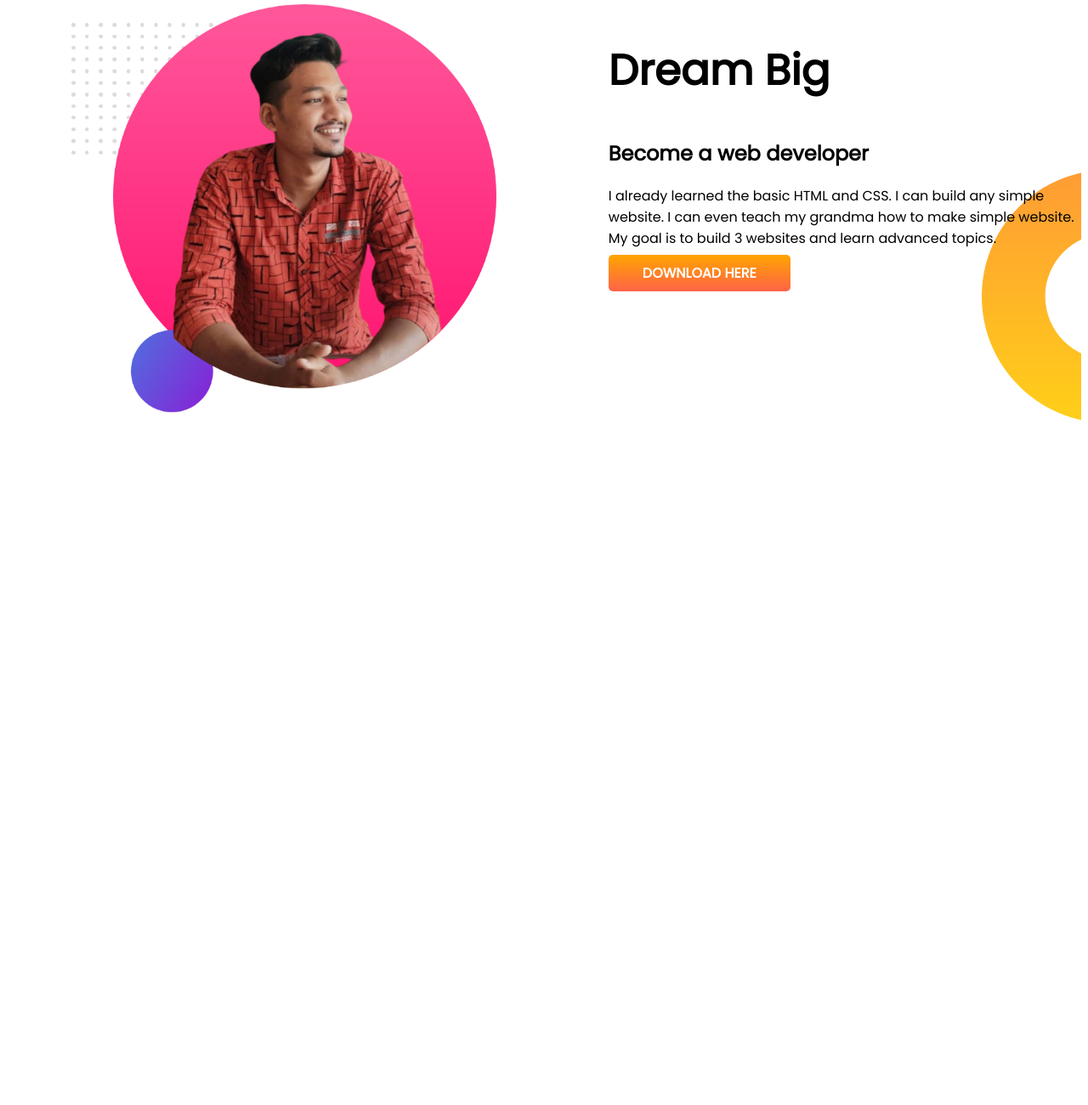
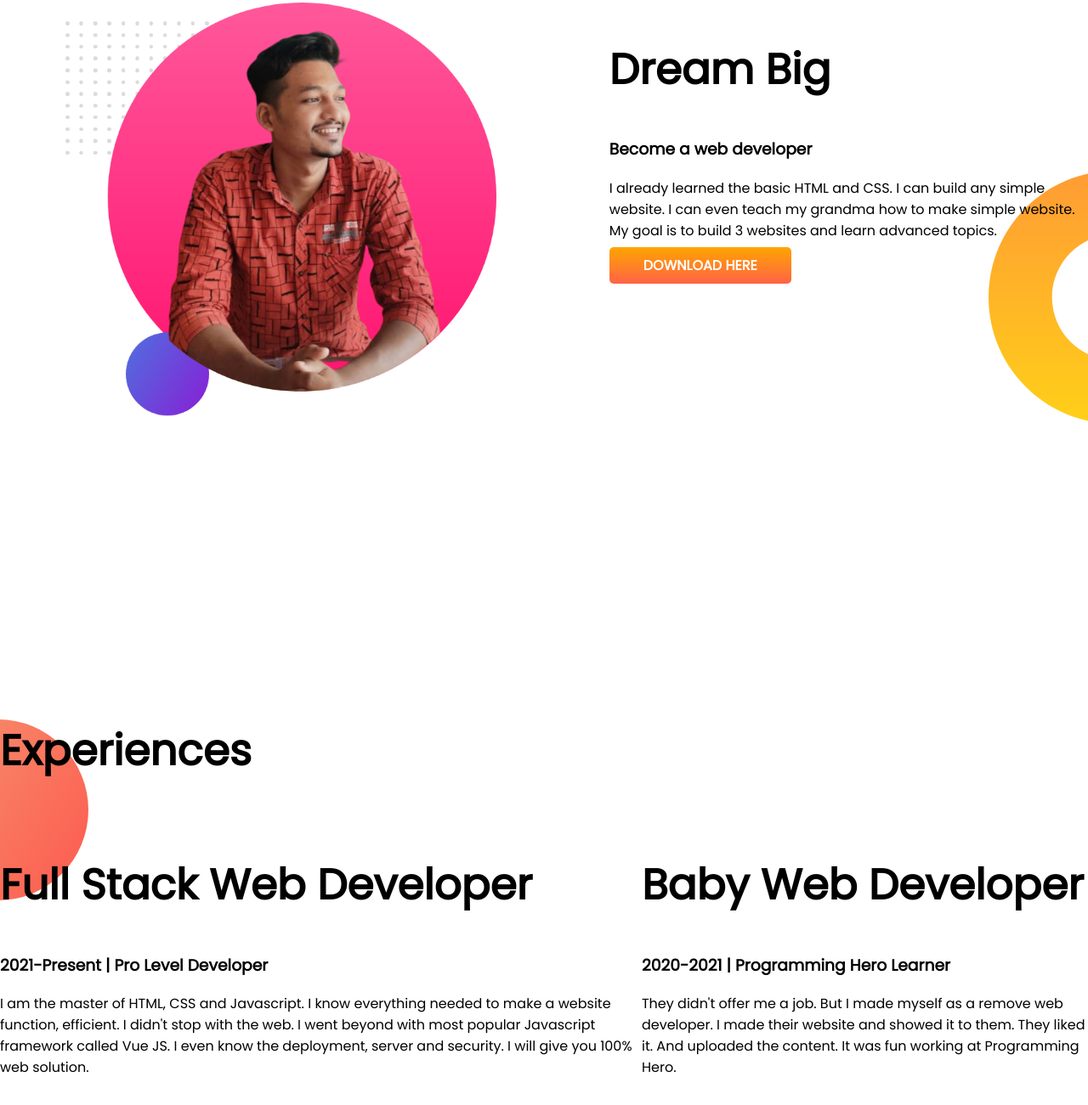
Before and after one commit to ShadowRider7/developer-portfolio, a plain HTML site: page index.html in a window 1280 px wide. Shown: the part 657-1958 px from the top of the page at 85% size. Before the commit the page ends 1500 px from the top, so only its background shows below. Drawn offline with Linux system fonts and the light colour scheme.

Commit message:
starting 3rd half

```diff
--- a/index.html
+++ b/index.html
@@ -13,7 +13,7 @@
 </head>
 
 <body>
-    <section class="top-banner">
+    <section class="top-banner flexible">
         <div class="half-width">
             <h1>Welcome To</h1>
             <h1> <span class="orange"> Shadow Rider</span> World!</h1>
@@ -27,13 +27,13 @@
         </div>
         <div class="half-width"><img src="images/sadhin-bg-pic.png" alt="sadhin's pic"></div>
     </section>
-    <section class="dream-big">
+    <section class="dream-big flexible">
         <div class="half-width">
             <img src="images/2ndbg.png" alt="">
         </div>
         <div class="half-width">
             <h1>Dream Big</h1>
-            <h2>Become a web developer</h2>
+            <h3>Become a web developer</h3>
             <p>
                 I already learned the basic HTML and CSS. I can build any simple website. I can even teach my grandma
                 how to make simple website. My goal is to build 3 websites and learn advanced topics.
@@ -41,6 +41,30 @@
             <a class="link-button" target="_blank" href="">DOWNLOAD HERE</a>
         </div>
     </section>
+    <section class="experience-area">
+        <h1>Experiences</h1>
+        <div class="flexible">
+            <div>
+                <h1>Full Stack Web Developer</h1>
+                <h3>2021-Present | Pro Level Developer</h3>
+                <p>
+                    I am the master of HTML, CSS and Javascript. I know everything needed to make a website function,
+                    efficient. I didn't stop with the web. I went beyond with most popular Javascript framework called
+                    Vue
+                    JS. I even know the deployment, server and security. I will give you 100% web solution.
+                </p>
+            </div>
+            <div>
+                <h1>Baby Web Developer</h1>
+                <h3>2020-2021 | Programming Hero Learner</h3>
+                <p>
+                    They didn't offer me a job. But I made myself as a remove web developer. I made their website and
+                    showed
+                    it to them. They liked it. And uploaded the content. It was fun working at Programming Hero.
+                </p>
+            </div>
+        </div>
+    </section>
 </body>
 
 </html>
--- a/style.css
+++ b/style.css
@@ -1,5 +1,6 @@
 body {
     font-family: 'Poppins', sans-serif;
+    margin: 0;
 }
 
 h1 {
@@ -10,7 +11,7 @@ h1 {
     color: orange;
 }
 
-section {
+.flexible {
     display: flex;
     margin-bottom: 150px;
 }
@@ -18,6 +19,7 @@ section {
 .half-width {
     width: 50%;
     padding-left: 6%;
+
 }
 
 .half-width img {
@@ -38,6 +40,7 @@ section {
 .top-banner {
     background-image: url(images/top-banner.png);
     background-repeat: no-repeat;
+
 }
 
 .dream-big {
@@ -46,3 +49,9 @@ section {
     background-position: right;
     padding-bottom: 200px;
 }
+
+.experience-area {
+    background-image: url(images/exp-bg.png);
+    background-repeat: no-repeat;
+
+}
```
